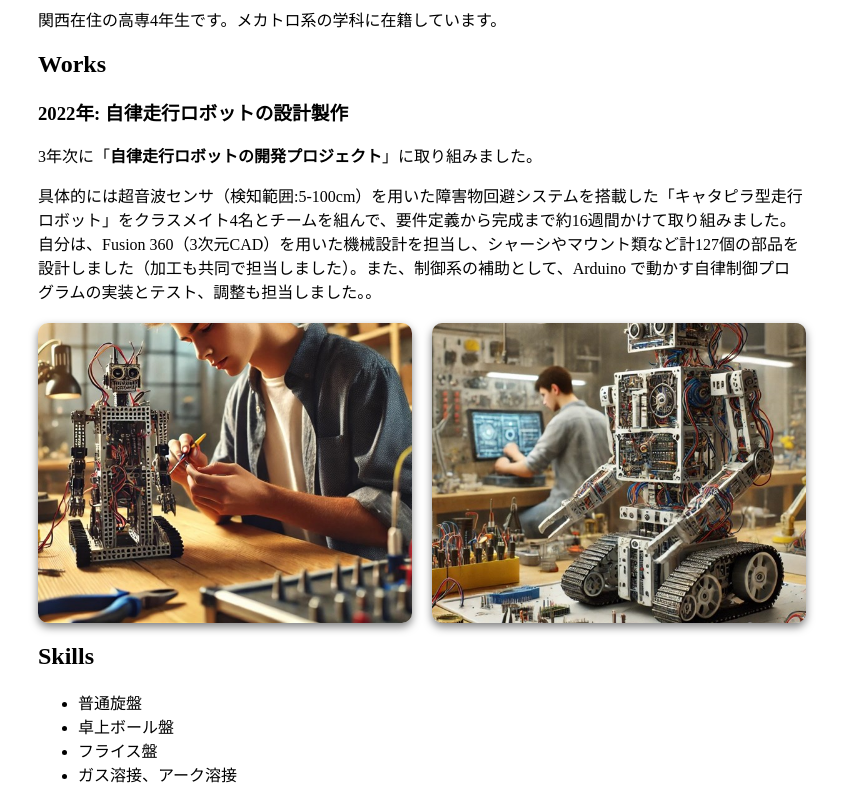
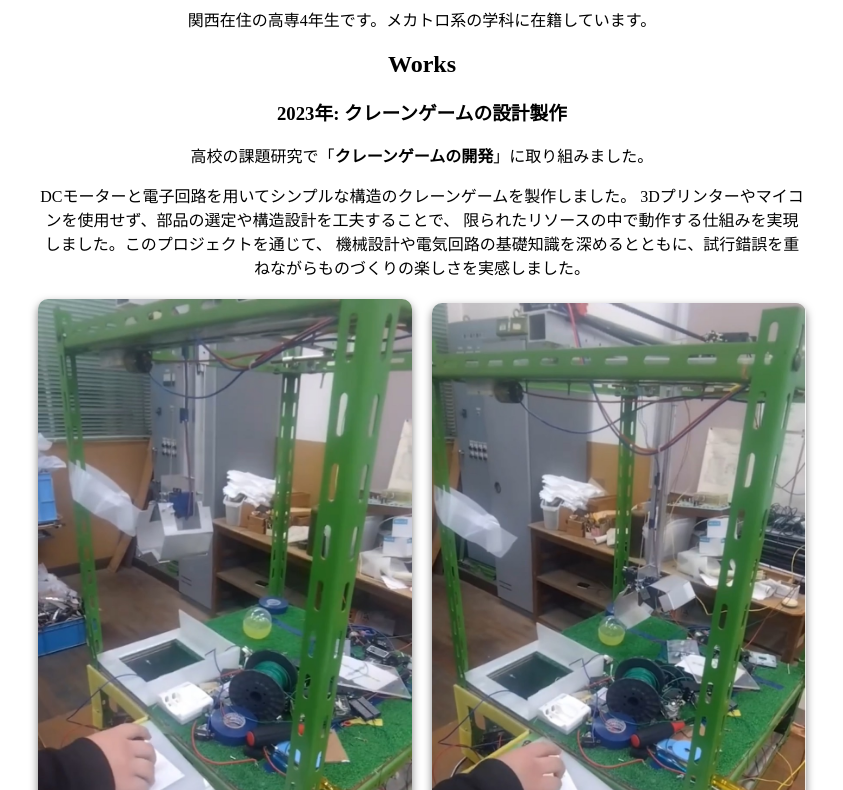
Before and after one commit to MH24206/portfolio, a plain HTML site: page index.html in a window 1280 px wide. Shown: the part 81-871 px from the top of the page, without its empty margins (218-1061 px from the left). Drawn offline with Linux system fonts and the light colour scheme.

Commit message:
Add files via upload

```diff
--- a/index.html
+++ b/index.html
@@ -7,28 +7,38 @@
     <link rel="stylesheet" href="main.css" />
   </head>
   <body>
+    <div style="text-align: center;">
     <div class="container">
-      <h1>XXX's Portfolio</h1>
+      <h1>MH's Portfolio</h1>
       <p>関西在住の高専4年生です。メカトロ系の学科に在籍しています。</p>
 
       <h2>Works</h2>
 
-      <h3>2022年: 自律走行ロボットの設計製作</h3>
+      <h3>2023年: クレーンゲームの設計製作</h3>
       <p>
-        3年次に「<strong>自律走行ロボットの開発プロジェクト</strong>」に取り組みました。
+        高校の課題研究で「<strong>クレーンゲームの開発</strong>」に取り組みました。
       </p>
       <p>
-        具体的には超音波センサ（検知範囲:5-100cm）を用いた障害物回避システムを搭載した「キャタピラ型走行ロボット」をクラスメイト4名とチームを組んで、要件定義から完成まで約16週間かけて取り組みました。自分は、Fusion
-        360（3次元CAD）を用いた機械設計を担当し、シャーシやマウント類など計127個の部品を設計しました（加工も共同で担当しました）。また、制御系の補助として、Arduino
-        で動かす自律制御プログラムの実装とテスト、調整も担当しました。。
+        DCモーターと電子回路を用いてシンプルな構造のクレーンゲームを製作しました。
+        3Dプリンターやマイコンを使用せず、部品の選定や構造設計を工夫することで、
+        限られたリソースの中で動作する仕組みを実現しました。このプロジェクトを通じて、
+        機械設計や電気回路の基礎知識を深めるとともに、試行錯誤を重ねながらものづくりの楽しさを実感しました。
       </p>
           <div class="img-2col-container">
     <div>
-          <img src="work-01.jpg" />
+            <img src="crane1.jpg" />
         </div>
         <div>
-          <img src="work-02.jpg" />
+            <img src="crane2.jpg" />
         </div>
+    </div>
+
+        <h3>2023年: クレーンゲームの設計製作</h3>
+      <p>
+        高校の課題研究で「<strong>クレーンゲームの開発</strong>」に取り組みました。
+      </p>
+
+
       </div>
 
       <h2>Skills</h2>
@@ -44,7 +54,9 @@
 	<li>Python</li>
 	<li>C言語</li>
 　　　</ul>
+
 　　　<h2>取得資格</h2>
+　　　<ul>
 	<li>第二種電気工事士</li>
 	<li>危険物取扱者乙種４類</li>
 	<li>技能検定３級「機械検査」</li>
@@ -53,5 +65,6 @@
 	<li>基礎製図検定</li>
       </ul>
     </div>
+    </div>
   </body>
 </html>
--- a/main.css
+++ b/main.css
@@ -54,3 +54,7 @@ img {
     height: 250px; /* モバイル表示時は少し小さく */
   }
 }
+.img-2col-container img {
+    max-width: 100%; /* 親要素の幅に合わせて画像の幅を調整 */
+    height: auto;    /* 高さを自動調整 */
+}
```
Also changed, not shown: crane1.jpg (added), crane2.jpg (added). Lines whose indentation alone changed are shown as unchanged.
